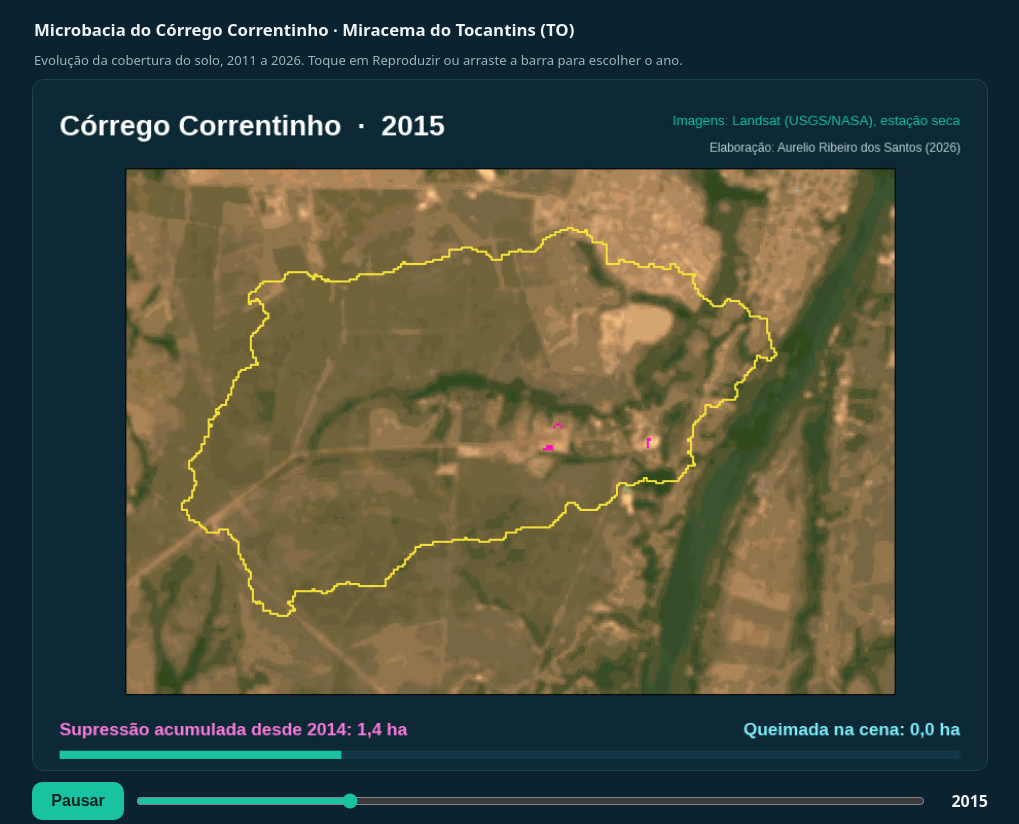
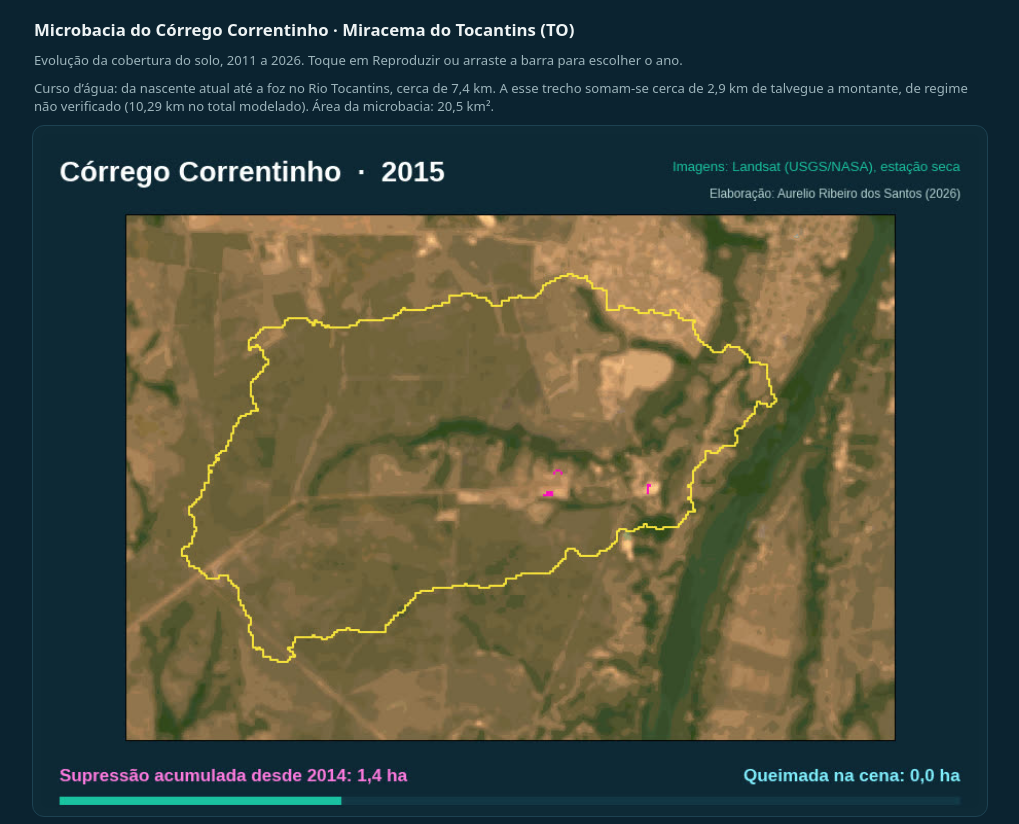
Before and after one commit to sribeiro950-arch/correntinho, a plain HTML site: page index.html in a window 1280 px wide. Shown: the top 824 px of the page, without its empty margins (130-1149 px from the left). Drawn offline with Linux system fonts and the light colour scheme.

Commit message:
Esclarece extensão do curso d'água
Co-Authored-By: Claude Sonnet 5.5 <noreply@anthropic.com>
Claude-Session: https://claude.ai/code/session_01K3eEUYgkSfYB8CFtHtfYBp

```diff
--- a/index.html
+++ b/index.html
@@ -26,6 +26,7 @@ a{color:var(--acc)}
 <main>
 <h1>Microbacia do Córrego Correntinho · Miracema do Tocantins (TO)</h1>
 <p class="sub">Evolução da cobertura do solo, 2011 a 2026. Toque em Reproduzir ou arraste a barra para escolher o ano.</p>
+<p class="sub" style="margin-top:6px">Curso d’água: da nascente atual até a foz no Rio Tocantins, cerca de 7,4 km. A esse trecho somam-se cerca de 2,9 km de talvegue a montante, de regime não verificado (10,29 km no total modelado). Área da microbacia: 20,5 km².</p>
 <div class="box" id="box"><img id="img" alt="Imagem de satélite da microbacia do Córrego Correntinho no ano selecionado" src="frames/01.jpg"></div>
 <div class="ctl">
 <button id="pl" type="button">Pausar</button>
```
